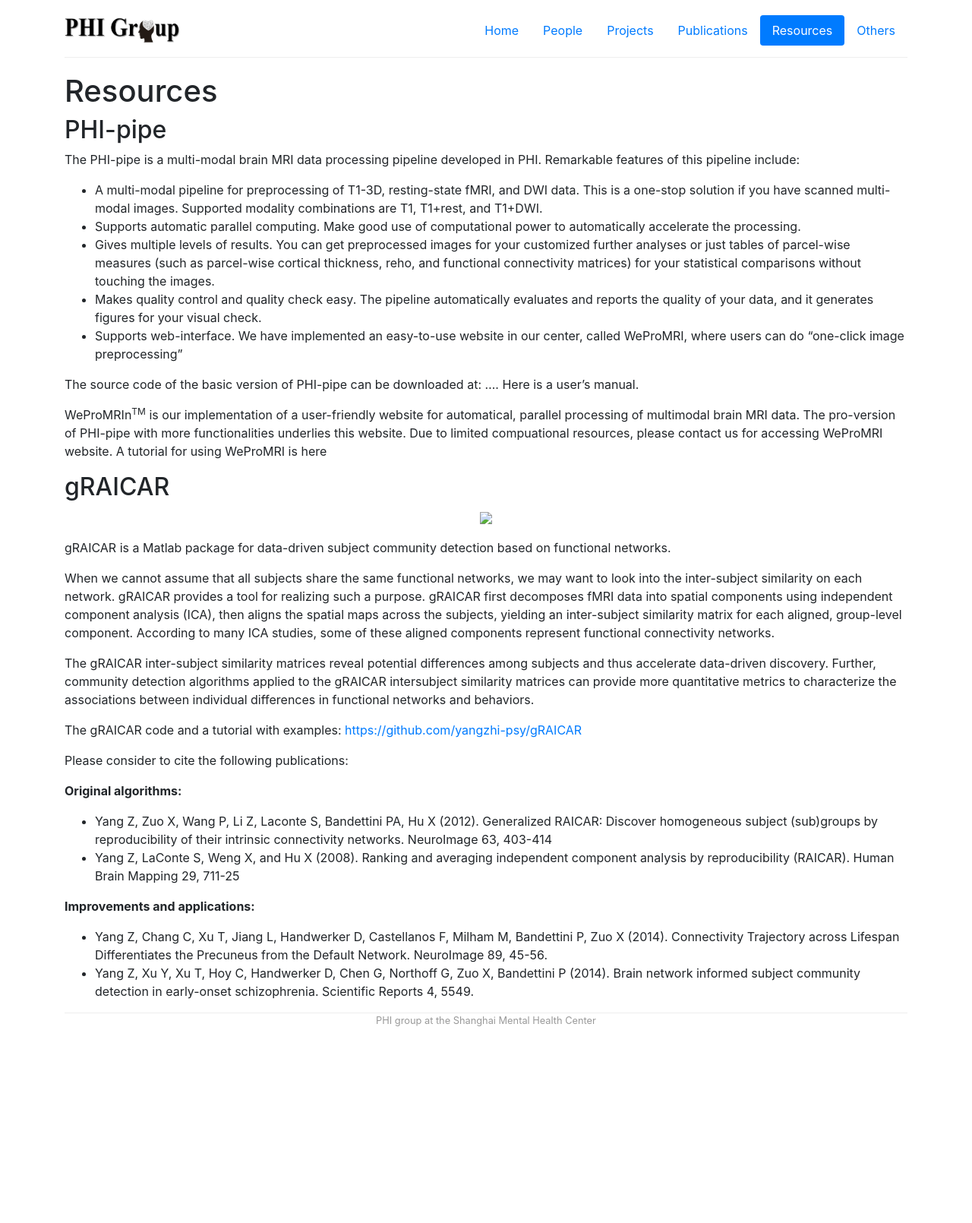
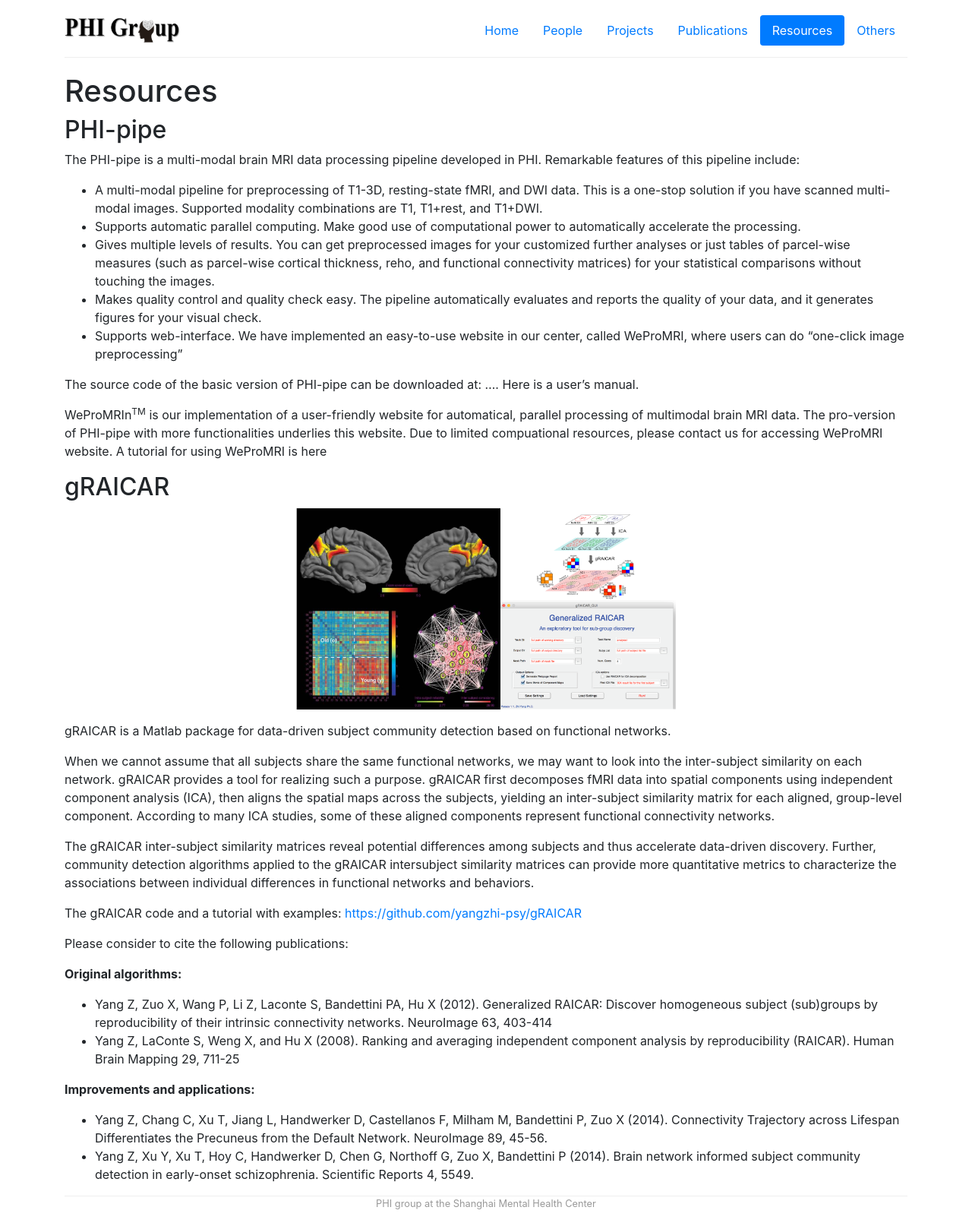
Before and after one commit to PHI-group/phi-group.github.io, a Jekyll site: the page built from resources.md, in a window 1280 px wide. Shown: the whole page at 76% size. Built offline with Jekyll 4.4.1, drawn with Linux system fonts in a browser that asks for light colours; before the commit the page ends 1369 px from its top, so only the background shows below that.

Commit message:
Updated by QF

```diff
--- a/resources.md
+++ b/resources.md
@@ -15,7 +15,7 @@ The source code of the basic version of PHI-pipe can be downloaded at: .... Here
 WeProMRIn<sup>TM</sup> is our implementation of a user-friendly website for automatical, parallel processing of multimodal brain MRI data. The pro-version of PHI-pipe with more functionalities underlies this website. Due to limited compuational resources, please contact us for accessing WeProMRI website. A tutorial for using WeProMRI is here
 
 ## gRAICAR
-<p align="center"><img width="500" src="/images/resourcepic/graicar.png"></p>
+<p align="center"><img width="500" src="/img/resourcepic/graicar.png"></p>
 gRAICAR is a Matlab package for data-driven subject community detection based on functional networks.
 
 When we cannot assume that all subjects share the same functional networks, we may want to look into the inter-subject similarity on each network. gRAICAR provides a tool for realizing such a purpose. gRAICAR first decomposes fMRI data into spatial components using independent component analysis (ICA), then aligns the spatial maps across the subjects, yielding an inter-subject similarity matrix for each aligned, group-level component. According to many ICA studies, some of these aligned components represent functional connectivity networks.
```
